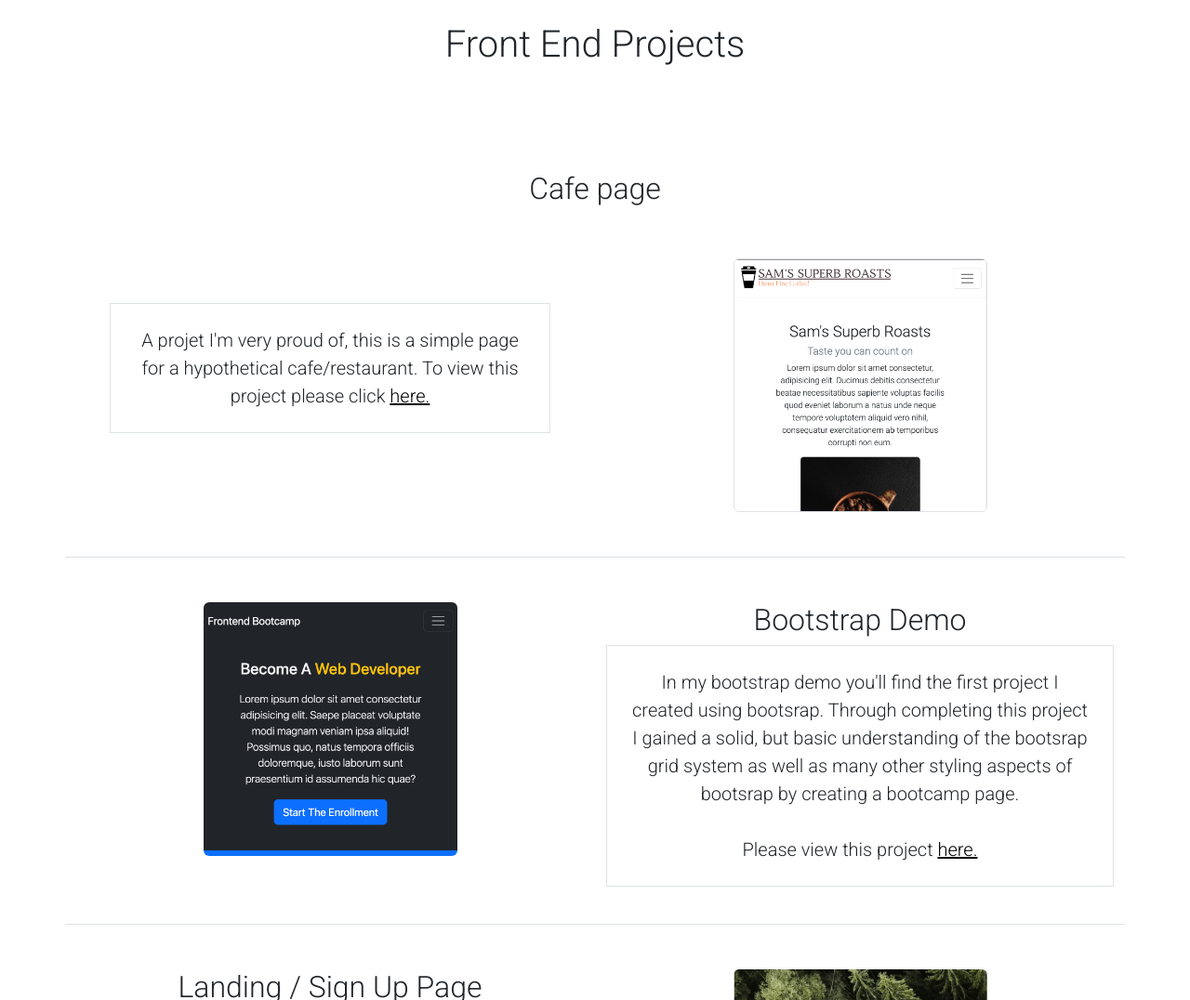
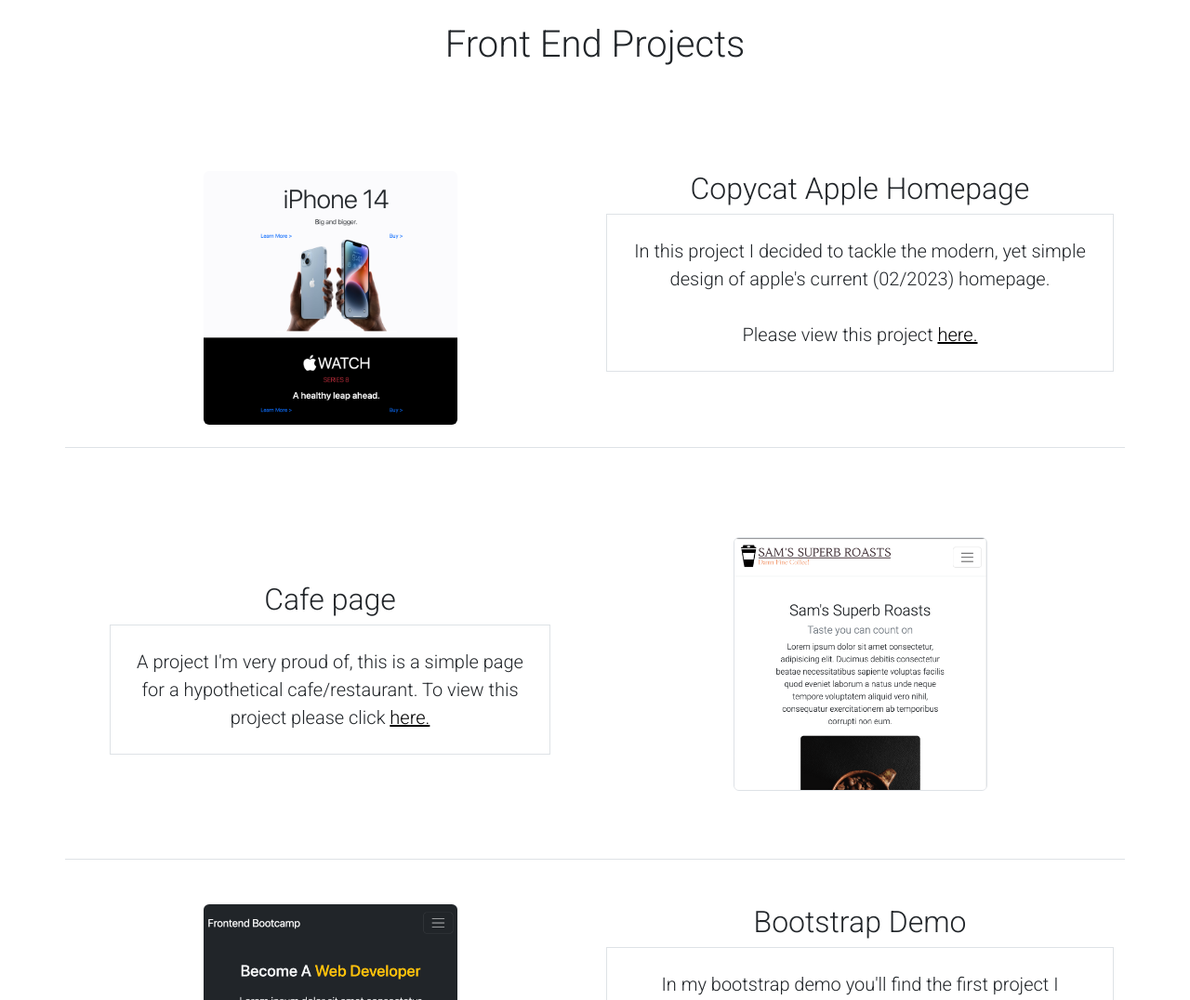
Before and after one commit to Slyons2397/lyons_portfolio, a website: page index.html in a window 1280 px wide. Shown: the part 2580-3656 px from the top of the page at 93% size. Drawn offline with nearby package versions, Linux system fonts and the light colour scheme.

Commit message:
added another front end project to the portfolio

```diff
--- a/index.html
+++ b/index.html
@@ -195,8 +195,30 @@
             <h1 class="text-center p-2">Front End Projects</h1>
           </div>
         </div>
+        <div class="row border-bottom pb-4">
+          <div class="col-sm-6 text-center mt-5">
+            <img
+              src="./images/applepage.png"
+              class="w-50 rounded"
+              alt="Bootstrap demo screenshot"
+            />
+          </div>
+          <div class="col text-center mt-5">
+            <h2>Copycat Apple Homepage</h2>
+            <p class="lead border p-4">
+              In this project I decided to tackle the modern, yet simple design
+              of apple's current (02/2023) homepage.
+              <br />
+              <br />Please view this project
+              <a
+                class="noLinkColor"
+                href="https://slyons2397.github.io/applepage/"
+                >here.</a
+              >
+            </p>
+          </div>
+        </div>
         <div class="row border-bottom pb-5 mt-5">
-          <h2 class="text-center">Cafe page</h2>
           <div class="col-sm-6 text-center mt-5 order-md-2">
             <img
               src="./images/superbroasts.png"
@@ -205,8 +227,9 @@
             />
           </div>
           <div class="col text-center mt-5 my-auto p-5">
+            <h2 class="text-center">Cafe page</h2>
             <p class="lead text-center border p-4">
-              A projet I'm very proud of, this is a simple page for a
+              A project I'm very proud of, this is a simple page for a
               hypothetical cafe/restaurant. To view this project please click
               <a
                 class="noLinkColor"
```
Also changed, not shown: images/applepage.png (added).
